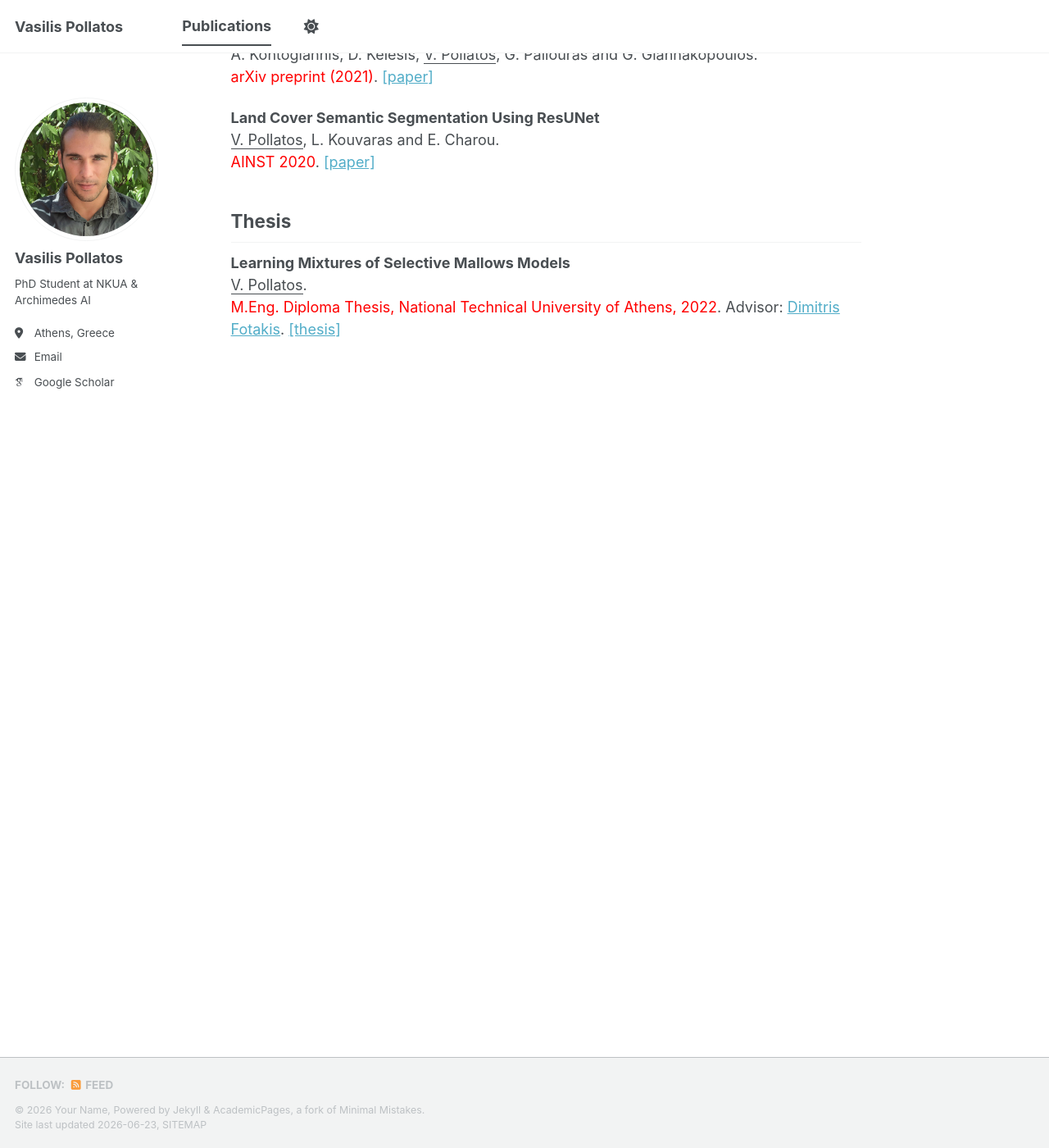
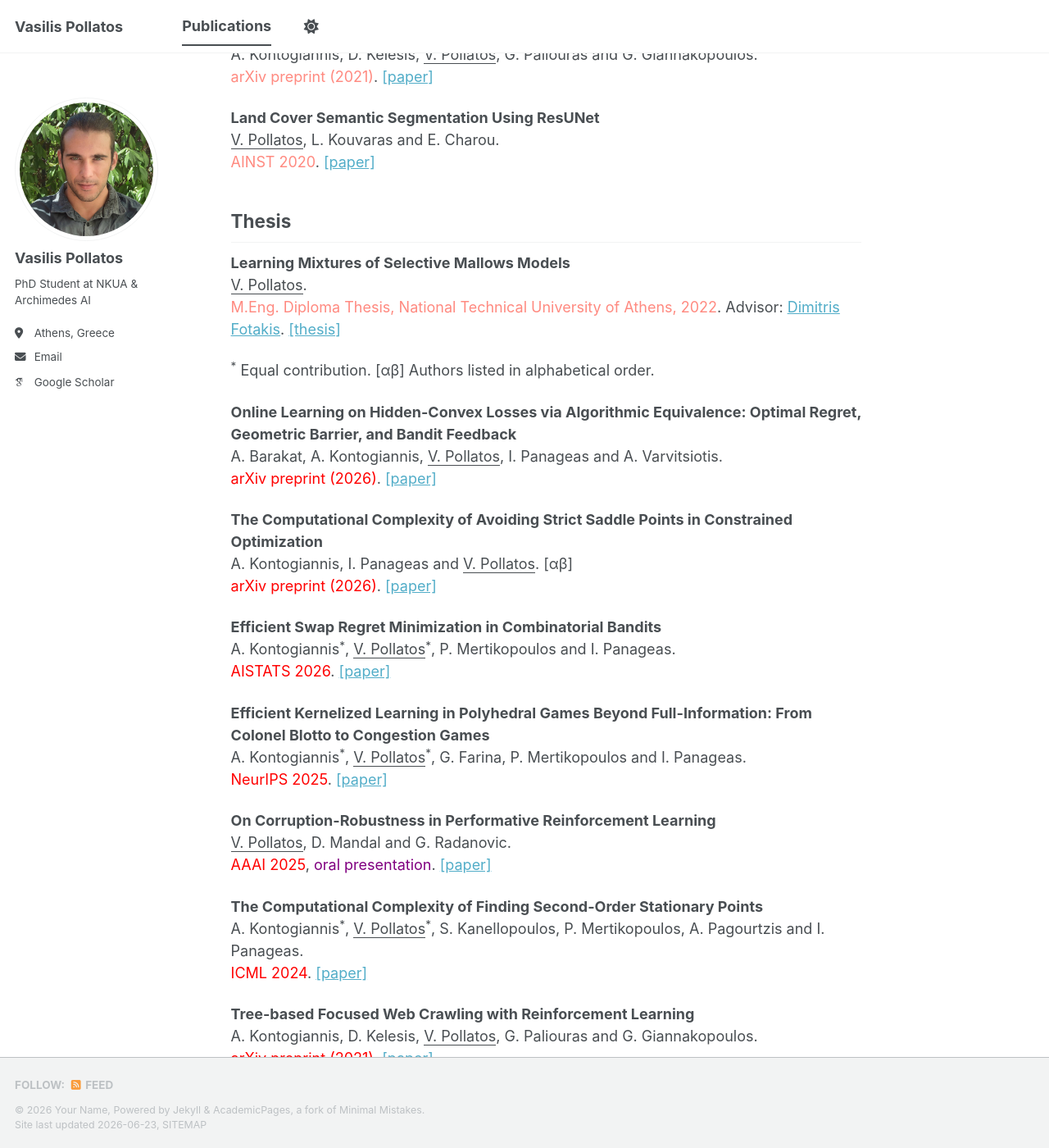
Before and after one commit to vaspoll/vaspoll.github.io, a Jekyll site: the page built from _pages/publications.md, in a window 1280 px wide and 1400 px high, scrolled down 902 px. Shown: the whole window at 82% size. Built offline with Jekyll 4.4.1, drawn with Linux system fonts in a browser that asks for light colours; some web fonts are replaced; a script bundle is joined from its source files by our own code; library files that are not in the unit come from our copies; some of the changed text lies outside the part shown.

Commit message:
Update publications.md

```diff
--- a/_pages/publications.md
+++ b/_pages/publications.md
@@ -3,6 +3,36 @@
 permalink: /publications/
 author_profile: true
 ---
+
+
+<sup>*</sup> Equal contribution. [αβ] Authors listed in alphabetical order.
+
+**Online Learning on Hidden-Convex Losses via Algorithmic Equivalence: Optimal Regret, Geometric Barrier, and Bandit Feedback**<br/>
+A. Barakat, A. Kontogiannis, <u>V. Pollatos</u>, I. Panageas and A. Varvitsiotis.<br/> <font color="#ff8a80">arXiv preprint (2026)</font>. [[paper]](https://arxiv.org/abs/2605.26373)<br/>
+
+**The Computational Complexity of Avoiding Strict Saddle Points in Constrained Optimization**<br/>
+A. Kontogiannis, I. Panageas and <u>V. Pollatos</u>. [αβ]<br/> <font color="#ff8a80">arXiv preprint (2026)</font>. [[paper]](https://arxiv.org/abs/2604.02285)<br/>
+
+**Efficient Swap Regret Minimization in Combinatorial Bandits**<br/>
+A. Kontogiannis<sup>*</sup>, <u>V. Pollatos</u><sup>*</sup>, P. Mertikopoulos and I. Panageas.<br/> <font color="#ff8a80">AISTATS 2026</font>. [[paper]](https://arxiv.org/abs/2602.02087)<br/>
+
+**Efficient Kernelized Learning in Polyhedral Games Beyond Full-Information: From Colonel Blotto to Congestion Games**<br/>
+A. Kontogiannis<sup>*</sup>, <u>V. Pollatos</u><sup>*</sup>, G. Farina, P. Mertikopoulos and I. Panageas.<br/> <font color="#ff8a80">NeurIPS 2025</font>. [[paper]](https://arxiv.org/abs/2509.20919)<br/>
+
+**On Corruption-Robustness in Performative Reinforcement Learning**<br/> <u>V. Pollatos</u>, D. Mandal and G. Radanovic.<br/> <font color="#ff8a80">AAAI 2025</font>, <font color="#d6b4ff">oral presentation</font>. [[paper]](https://ojs.aaai.org/index.php/AAAI/article/view/34196)<br/>
+
+**The Computational Complexity of Finding Second-Order Stationary Points**<br/>
+A. Kontogiannis<sup>*</sup>, <u>V. Pollatos</u><sup>*</sup>, S. Kanellopoulos, P. Mertikopoulos, A. Pagourtzis and I. Panageas.<br/> <font color="#ff8a80">ICML 2024</font>. [[paper]](https://proceedings.mlr.press/v235/kontogiannis24a.html)<br/>
+
+**Tree-based Focused Web Crawling with Reinforcement Learning**<br/>
+A. Kontogiannis, D. Kelesis, <u>V. Pollatos</u>, G. Paliouras and G. Giannakopoulos.<br/> <font color="#ff8a80">arXiv preprint (2021)</font>. [[paper]](https://arxiv.org/abs/2112.07620)<br/>
+
+**Land Cover Semantic Segmentation Using ResUNet**<br/> <u>V. Pollatos</u>, L. Kouvaras and E. Charou.<br/> <font color="#ff8a80">AINST 2020</font>. [[paper]](https://arxiv.org/abs/2010.06285)<br/>
+
+## Thesis
+
+**Learning Mixtures of Selective Mallows Models**<br/> <u>V. Pollatos</u>.<br/> <font color="#ff8a80">M.Eng. Diploma Thesis, National Technical University of Athens, 2022</font>. Advisor: [Dimitris Fotakis](https://www.softlab.ntua.gr/~fotakis/). [[thesis]](https://dspace.lib.ntua.gr/xmlui/handle/123456789/55730)<br/>
+
 
 <sup>*</sup> Equal contribution. [αβ] Authors listed in alphabetical order.
 
```
